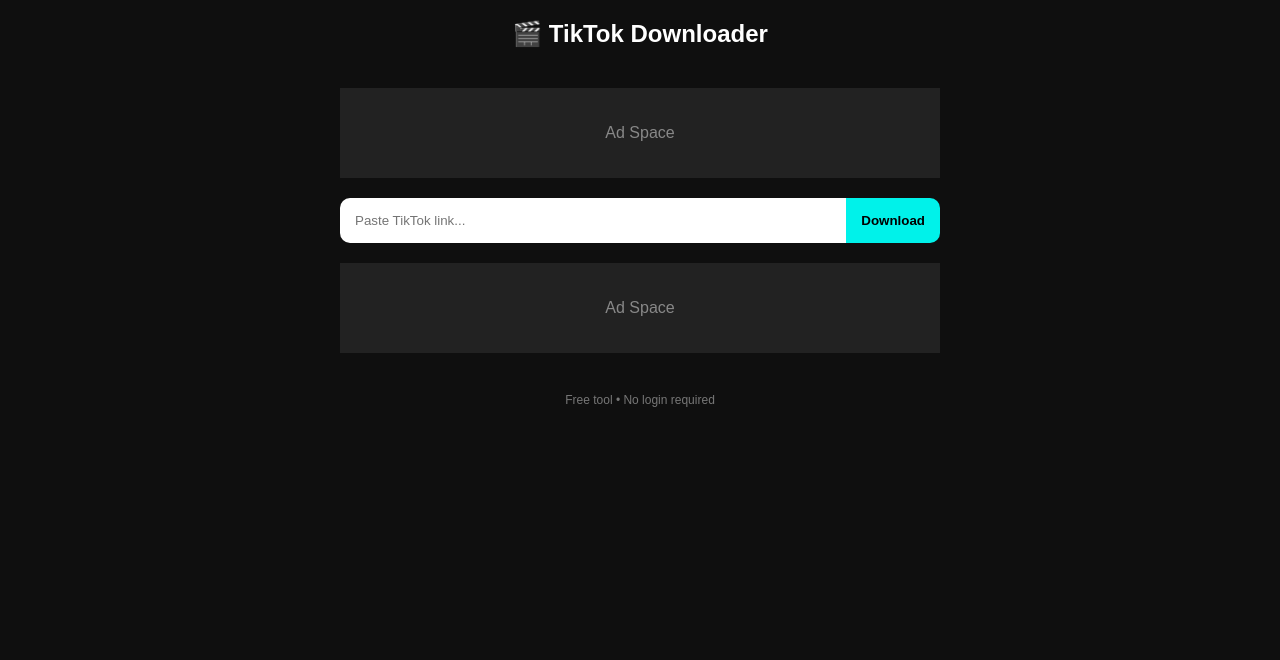
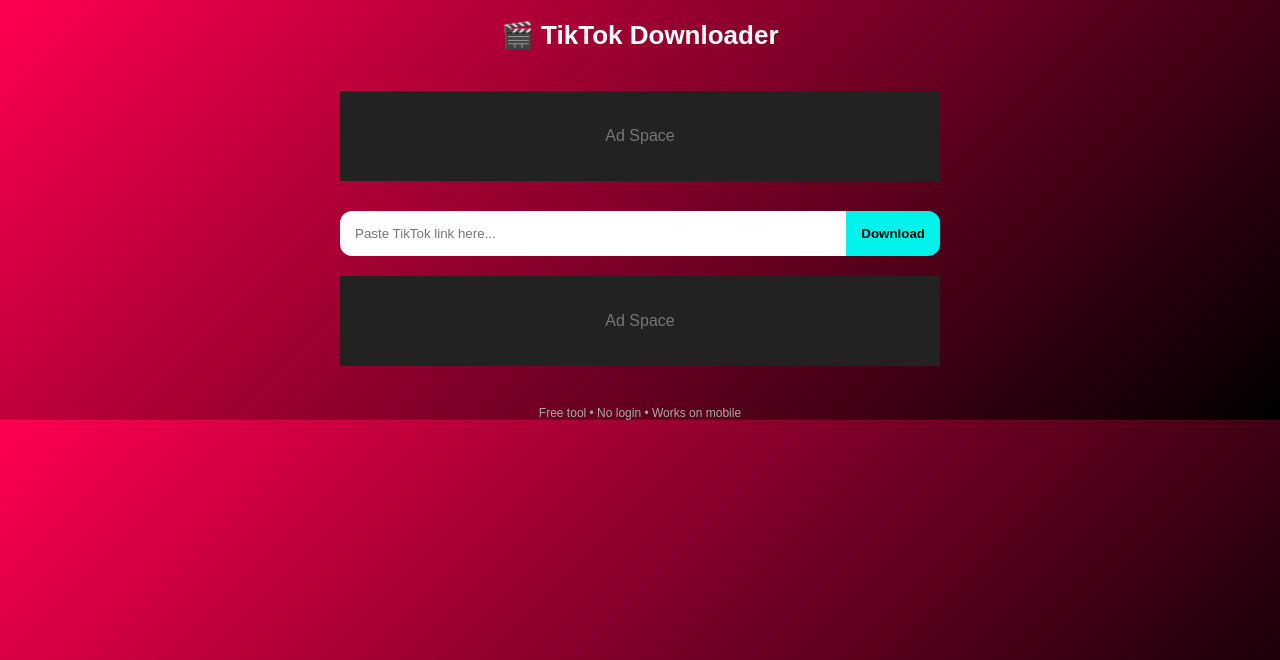
Before and after one commit to LightMax20/pythontik, a Flask app: page / in a window 1280 px wide. Shown: the top 660 px of the page. Run offline with Flask 3, Linux system fonts and the light colour scheme.

Commit message:
Update index.html

```diff
--- a/templates/index.html
+++ b/templates/index.html
@@ -9,7 +9,7 @@
 body {
   margin: 0;
   font-family: Arial;
-  background: #0f0f0f;
+  background: linear-gradient(135deg, #ff0050, #000);
   color: white;
 }
 
@@ -17,11 +17,11 @@ body {
 .header {
   text-align: center;
   padding: 20px;
-  font-size: 24px;
+  font-size: 26px;
   font-weight: bold;
 }
 
-/* MAIN BOX */
+/* MAIN */
 .container {
   max-width: 600px;
   margin: auto;
@@ -31,8 +31,8 @@ body {
 /* INPUT */
 .input-box {
   display: flex;
-  margin-top: 20px;
-  border-radius: 10px;
+  margin-top: 30px;
+  border-radius: 12px;
   overflow: hidden;
 }
 
@@ -47,26 +47,19 @@ button {
   padding: 15px;
   border: none;
   background: #00f2ea;
+  font-weight: bold;
   cursor: pointer;
-  font-weight: bold;
-}
-
-/* LOADER */
-.loader {
-  display: none;
-  margin-top: 20px;
 }
 
 /* ADS */
 .ad {
-  margin: 20px auto;
-  width: 100%;
+  margin: 20px 0;
   height: 90px;
   background: #222;
   display: flex;
+  align-items: center;
   justify-content: center;
-  align-items: center;
-  color: #888;
+  color: #777;
 }
 
 /* FOOTER */
@@ -74,10 +67,9 @@ button {
   text-align: center;
   margin-top: 40px;
   font-size: 12px;
-  color: #777;
+  color: #aaa;
 }
 </style>
-
 </head>
 
 <body>
@@ -89,12 +81,13 @@ button {
   <!-- TOP AD -->
   <div class="ad">Ad Space</div>
 
-  <div class="input-box">
-    <input id="url" placeholder="Paste TikTok link...">
-    <button onclick="download()">Download</button>
-  </div>
-
-  <div class="loader" id="loader">Processing...</div>
+  <!-- FORM (IMPORTANT) -->
+  <form action="/download" method="post" target="_blank">
+    <div class="input-box">
+      <input name="url" placeholder="Paste TikTok link here..." required>
+      <button type="submit">Download</button>
+    </div>
+  </form>
 
   <!-- MIDDLE AD -->
   <div class="ad">Ad Space</div>
@@ -102,44 +95,8 @@ button {
 </div>
 
 <div class="footer">
-Free tool • No login required
+Free tool • No login • Works on mobile
 </div>
-
-<script>
-async function download() {
-  const url = document.getElementById("url").value;
-  const loader = document.getElementById("loader");
-
-  if (!url) {
-    alert("Enter URL");
-    return;
-  }
-
-  loader.style.display = "block";
-
-  try {
-    const res = await fetch("/download", {
-      method: "POST",
-      headers: {
-        "Content-Type": "application/x-www-form-urlencoded"
-      },
-      body: "url=" + encodeURIComponent(url)
-    });
-
-    const blob = await res.blob();
-
-    const a = document.createElement("a");
-    a.href = window.URL.createObjectURL(blob);
-    a.download = "tiktok_video.mp4";
-    a.click();
-
-  } catch (e) {
-    alert("Download failed");
-  }
-
-  loader.style.display = "none";
-}
-</script>
 
 </body>
 </html>
```
